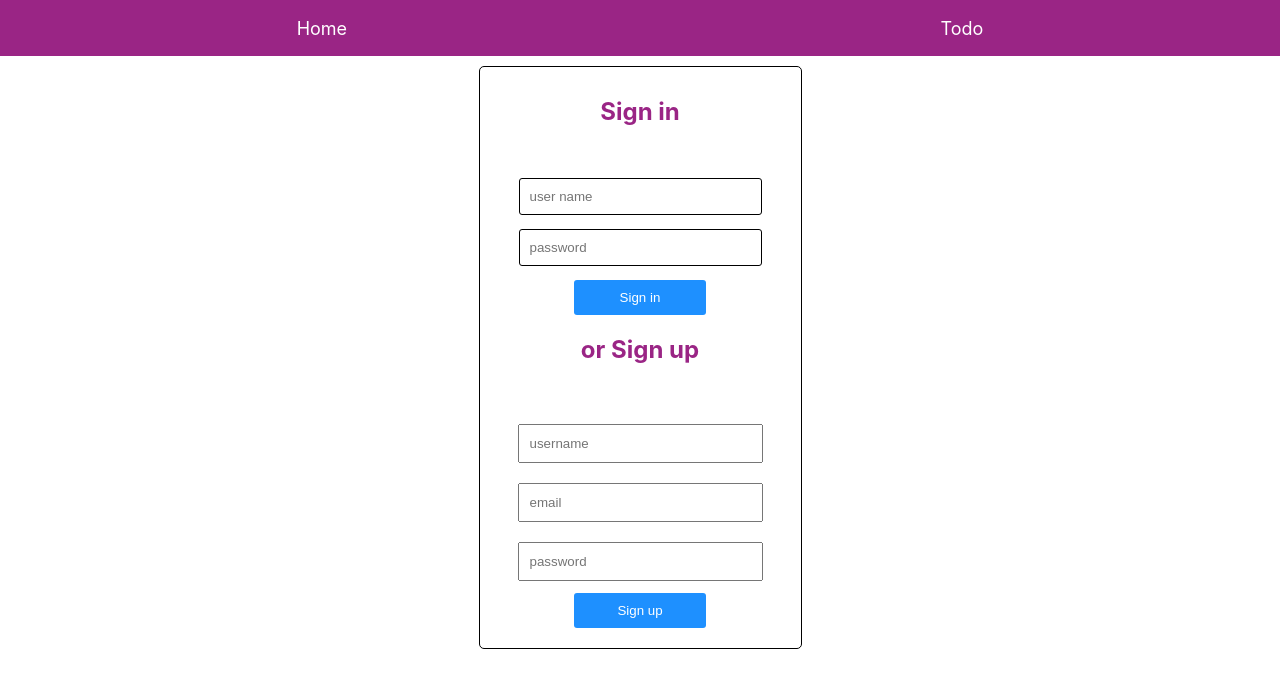
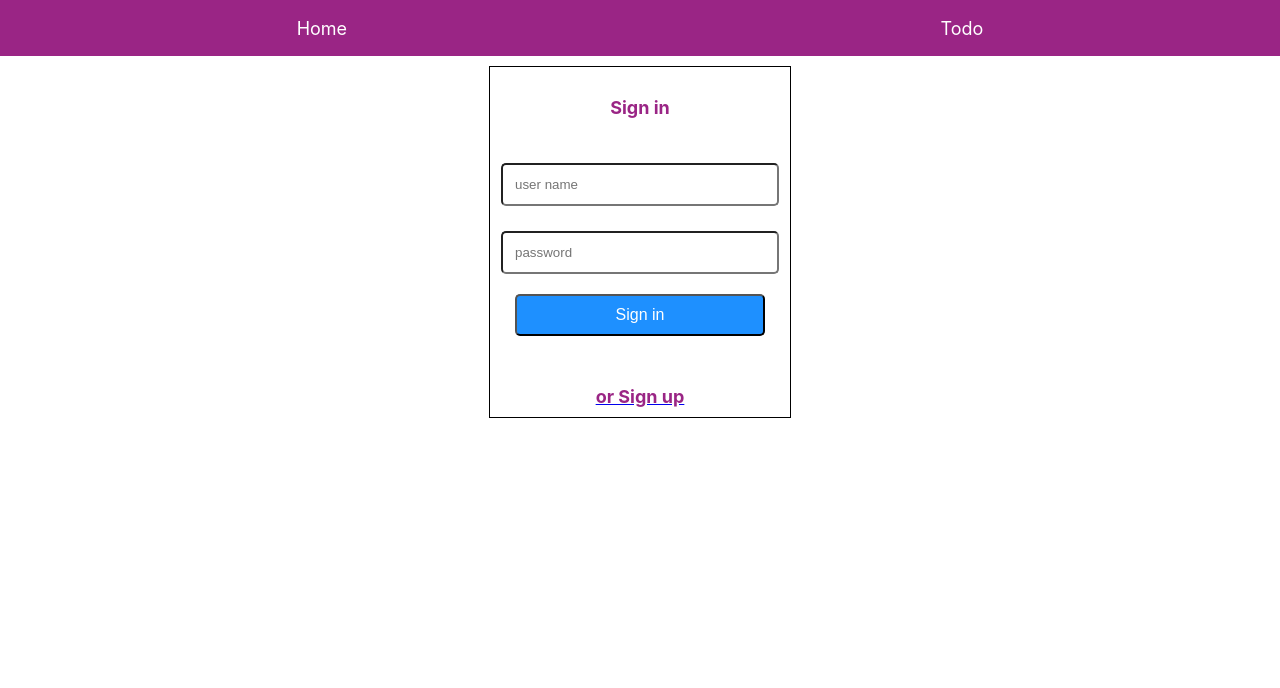
Before and after one commit to mdrdavid/toDoApplication, a React (Create React App) app in the folder client/: page / in a window 1280 px wide. Shown: the top 688 px of the page. Built offline with nearby package versions, Linux system fonts and the light colour scheme.

Commit message:
create signup page

```diff
--- a/client/src/App.js
+++ b/client/src/App.js
@@ -3,12 +3,14 @@ import { Routes, Route } from "react-router-dom";
 import SignIn from './pages/signin/Signin';
 import TodoPage from './pages/todopage/TodoPage';
 import './App.css';
+import Signup from "./pages/signup/Signup";
 
 function App() {
   return (
     <div className="App">
       <Routes>
         <Route index element={<SignIn />} />
+        <Route path ="signup" element={< Signup/>} />
         <Route path="todo" element={<TodoPage />} />
       </Routes>
     </div>
--- a/client/src/pages/signin/Signin.js
+++ b/client/src/pages/signin/Signin.js
@@ -1,25 +1,16 @@
 
 import React, { useState } from 'react'
+import { Link, useNavigate } from "react-router-dom";
 import "./signin.css"
 import axios from 'axios'
 import { URL } from '../../components/Constants'
 import NavBar from '../../components/navbar/Navbar'
-import { useNavigate } from "react-router-dom";
-import { PWD_REGEX } from "../../components/Constants"
-import validator from 'validator'
 
 
 const SignIn = () => {
     const nav = useNavigate();
     const [name, setName] = useState("")
     const [password, setPassword] = useState("")
-    const [errorMessage, setErrorMessage] = useState('')
-
-    const [value, setValue] = useState({
-        name: "",
-        email: "",
-        password: ""
-    })
 
     const handelName = (e) => {
         setName(e.target.value)
@@ -27,43 +18,8 @@ const SignIn = () => {
     const handlePassword = (e) => {
         setPassword(e.target.value)
     }
-    const handleChange = (e) => {
-        setValue((prev) => ({ ...prev, [e.target.name]: e.target.value }))
-    }
 
-    const handleSignUp = async (e) => {
-        e.preventDefault()
-        const message = "you are signed up"
-        try {
-            if (!(value.email && value.password && value.name)) {
-                alert("complete form")
-
-                if (validator.isStrongPassword(value, {
-                    minLength: 8, minLowercase: 1,
-                    minUppercase: 1, minNumbers: 1, minSymbols: 1
-                })) {
-                    setErrorMessage('Is Strong Password')
-                } else {
-                    setErrorMessage('Is Not Strong Password')
-                }
-            }
-            else {
-                const res = await axios({
-                    method: 'post',
-                    url: `${URL}/auth/signup`,
-                    data: value
-                })
-                console.log("data", res)
-                setValue({ name: "", email: "", password: "" })
-            }
-        } catch (error) {
-            console.log("eror code", JSON.stringify(error))
-        }
-    }
-
-    const handleSignin = async (e) => {
-        e.preventDefault()
-        const message = "Login successful"
+    const handleSignin = async () => {
         try {
             const res = await axios({
                 method: "post",
@@ -72,12 +28,11 @@ const SignIn = () => {
             })
             //add to local storage
             localStorage.setItem("token", res.data.token)
-            console.log("localStorage", res.data)
             nav("/todo")
             setName('')
             setPassword('')
         } catch (err) {
-            console.log(err)
+            alert("Unable to login")
         }
     }
 
@@ -102,31 +57,7 @@ const SignIn = () => {
                         value={password}
                         onChange={handlePassword} />
                     <button type='submit' className='signin-button' onClick={handleSignin}>Sign in</button>
-
-                    <h5>or Sign up</h5>
-
-                    <div className='alt_login'>
-                        <input type="text"
-                            name="name"
-                            className='alt_input'
-                            placeholder="username"
-                            value={value.name}
-                            onChange={handleChange} />
-                        <input type="email"
-                            name="email"
-                            className='alt_input'
-                            placeholder="email"
-                            pattern="(?=.*\d)(?=.*[a-z])(?=.*[A-Z]).{8,}"
-                            value={value.email}
-                            onChange={handleChange} />
-                        <input type="password"
-                            name="password"
-                            className='alt_input'
-                            placeholder="password"
-                            value={value.password}
-                            onChange={handleChange} />
-                        <button type="submit" className='signin-button' onClick={handleSignUp}>Sign up</button>
-                    </div>
+                    <Link to='/signup'> <h5>or Sign up</h5></Link>
                 </div>
             </div>
         </>
--- a/client/src/pages/signin/signin.css
+++ b/client/src/pages/signin/signin.css
@@ -6,46 +6,45 @@
   justify-content: center;
   margin-top: 10px;
   overflow: auto;
+  width: auto;
+  margin: auto;
 }
 
 .wrapper{
-    display: flex;
+  display: flex;
   align-items: center;
   flex-direction: column;
-  background-color: transparent;
-  color: black;
+  width: 300px;
+  height: 350px;
   border: 1px solid black;
-  border-radius: 5px;
-  padding: 20px 50px;
-  gap: 10px;
 }
 h5{
-    font-size: 24px;
-   margin-top: 10px;
-   color: #9A2585;
+    color: #9A2585;
+    text-decoration: none;
+    font-size: 18px;
+    text-align: center;
 }
 
 .input{
-    border: 1px solid black;
-  border-radius: 3px;
-  padding: 10px;
-  margin: 2px;
-  background-color: transparent;
-  width: 100%;
+  width: 250px;
+  padding: 12px;
+  outline: none;
+  margin: 10px;
+  margin-top: 15px;
+  border-radius: 5px;
   color: black;
-  outline: none;
 }
 
 .signin-button{
-    border-radius: 3px;
-  border: none;
-  margin-top: 2px;
-  padding: 10px 10px;
-  font-weight: 500;
+  padding: 10px;
+  border-radius: 5px;
+  width:250px;
+  font-size: 16px;
+  background-color: dodgerblue;
   cursor: pointer;
-  background-color: dodgerblue;
+  margin: 10px;
   color: white;
-  width: 60%;
+  margin-bottom: 20px;
 }
 
 .alt_login{
--- /dev/null
+++ b/client/src/pages/signup/Signup.js
@@ -0,0 +1,80 @@
+
+import React, { useState } from 'react'
+import { Link, useNavigate } from 'react-router-dom'
+import axios from 'axios'
+
+import "../signin/signin.css"
+import { URL } from '../../components/Constants'
+import NavBar from '../../components/navbar/Navbar'
+
+
+const Signup = () => {
+    const nav = useNavigate()
+    const [value, setValue] = useState({
+        name: "",
+        email: "",
+        password: ""
+    })
+    const handleChange = (e) => {
+        setValue((prev) => ({ ...prev, [e.target.name]: e.target.value }))
+    }
+
+    const handleSignUp = async () => {
+        const message = "you are signed up"
+        try {
+            if (!(value.email && value.password && value.name)) {
+                alert("complete form")
+            }
+            else if(value.password.length <8){
+                alert('A Strong Password should contain  a lowercase, uppercase,a number, minimum 8 charactors')
+            }
+            else {
+                const res = await axios({
+                    method: 'post',
+                    url: `${URL}/auth/signup`,
+                    data: value
+                })
+                console.log("data", res)
+                setValue({ name: "", email: "", password: "" })
+                alert(message)
+                nav("/")
+            }
+            }catch (error) {
+         alert("Unable to sign up")
+        }
+    }
+
+    return (
+        <>
+            <NavBar />
+            <div className='container'>
+                <div className='wrapper'>
+                    <div className='alt_login ' id='signup'>
+                        <input type="text"
+                            name="name"
+                            className='input'
+                            placeholder="username"
+                            value={value.name}
+                            onChange={handleChange} />
+                        <input type="email"
+                            name="email"
+                            className='input'
+                            placeholder="email"
+                            value={value.email}
+                            onChange={handleChange} />
+                        <input type="password"
+                            name="password"
+                            className='input'
+                            placeholder="password"
+                            value={value.password}
+                            onChange={handleChange} />
+                        <button type="submit" className='signin-button' onClick={handleSignUp}>Sign up</button>
+                        <Link to='/'> <h5>or Login</h5></Link>
+                    </div>
+                </div>
+            </div>
+        </>
+    )
+}
+
+export default Signup
```
Also changed, not shown: 1 other file (tests, documents, lock files or other folders).
